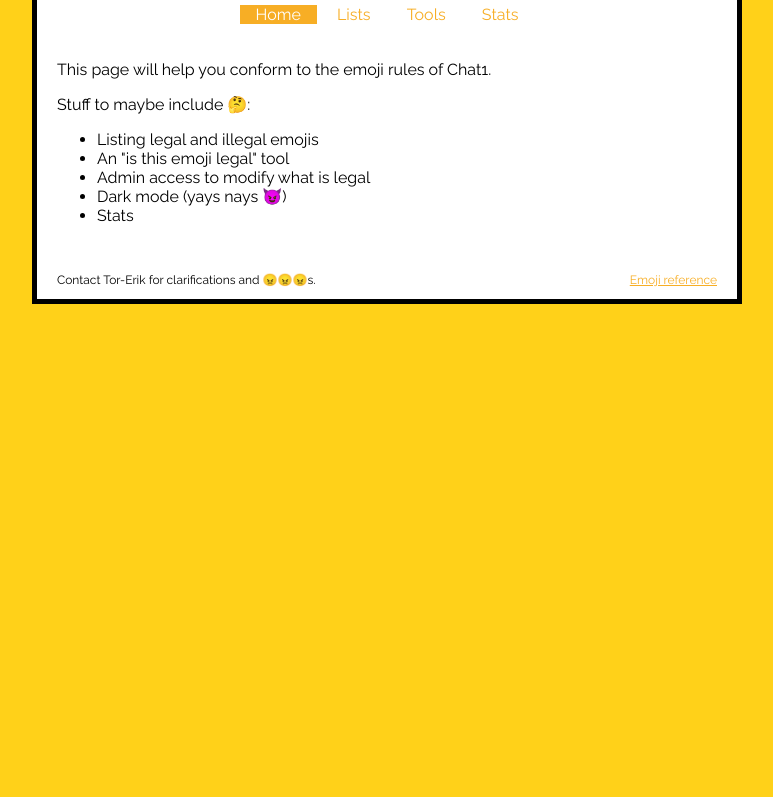
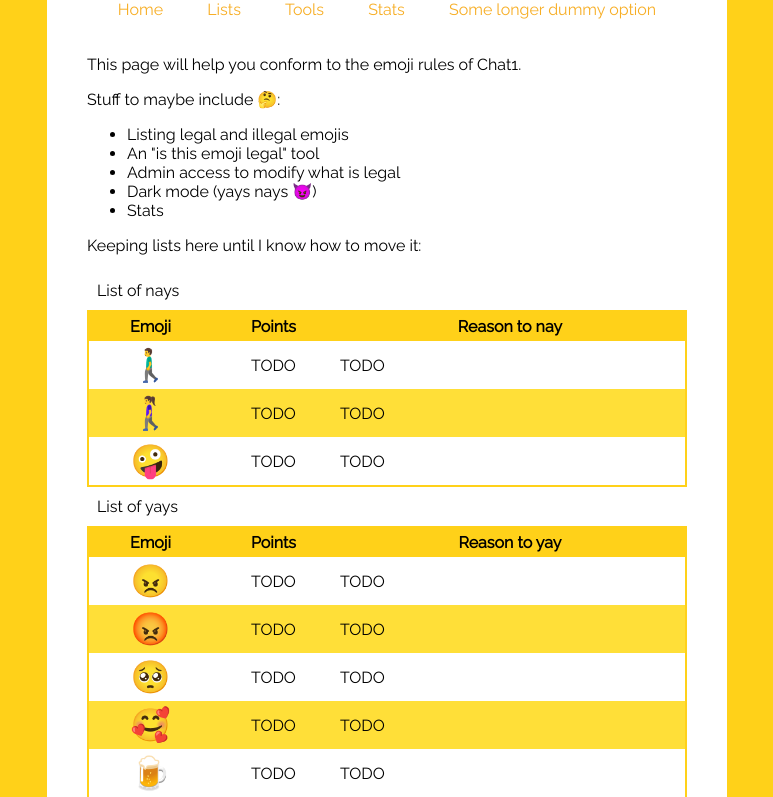
Before and after one commit to idadrosdal/emoji-yay-or-nay, a plain HTML site: page emoji-yay-or-nay/index.html in a window 1280 px wide. Shown: the part 111-908 px from the top of the page, without its empty margins (253-1026 px from the left). Before the commit the page ends 800 px from the top, so only its background shows below. Drawn offline with Linux system fonts and the light colour scheme.

Commit message:
Added new styling and created tables for yay/nay lists

```diff
--- a/emoji-yay-or-nay/index.html
+++ b/emoji-yay-or-nay/index.html
@@ -10,15 +10,16 @@
 
 <header>
 Emoji yay or nay?
-<span id="header-emoji">&#x1F636;</span>
+<span id="header-emoji"></span>
 </header>
 
 <nav>
 <ul class='nav-bar'>
-<li><a class='active' href="#">Home</a></li>
+<li><a href="#">Home</a></li>
 <li><a href="#">Lists</a></li>
 <li><a href="#">Tools</a></li>
 <li><a href="#">Stats</a></li>
+<li><a href="#">Some longer dummy option</a></li>
 </ul>
 </nav>
 
@@ -32,10 +33,76 @@ Emoji yay or nay?
 <li>Dark mode (yays nays &#x1F608;)</li>
 <li>Stats</li>
 </ul>
+<p>Keeping lists here until I know how to move it:</p>
+<table>
+<caption>List of nays</caption>
+<thead>
+<th scope="col">Emoji</th>
+<th scope="col">Points</th>
+<th scope="col">Reason to nay</th>
+</thead>
+<tbody>
+<tr>
+<td>&#x1F6B6;&#x200D;&#x2642;</td>
+<td>TODO</td>
+<td>TODO</td>
+</tr>
+<tr>
+<td>&#x1F6B6;&#x200D;&#x2640;</td>
+<td>TODO</td>
+<td>TODO</td>
+</tr>
+<tr>
+<td>&#x1F92A;</td>
+<td>TODO</td>
+<td>TODO</td>
+</tr>
+</tbody>
+</table>
+<table>
+<caption>List of yays</caption>
+<thead>
+<th scope="col">Emoji</th>
+<th scope="col">Points</th>
+<th scope="col">Reason to yay</th>
+</thead>
+<tbody>
+<tr>
+<td>&#x1F620;</td>
+<td>TODO</td>
+<td>TODO</td>
+</tr>
+<tr>
+<td>&#x1F621;</td>
+<td>TODO</td>
+<td>TODO</td>
+</tr>
+<tr>
+<td>&#x1F97A;</td>
+<td>TODO</td>
+<td>TODO</td>
+</tr>
+<tr>
+<td>&#x1F970;</td>
+<td>TODO</td>
+<td>TODO</td>
+</tr>
+<tr>
+<td>&#x1F37A;</td>
+<td>TODO</td>
+<td>TODO</td>
+</tr>
+<tr>
+<td>&#x1F634;</td>
+<td>TODO</td>
+<td>TODO</td>
+</tr>
+</tbody>
+</table>
 </main>
 
 <footer>
-<p><a href="https://emojipedia.org/" id="emoji-ref">Emoji reference</a></p>
+<p><a href="https://emojipedia.org/" class="reference">Emoji reference</a></p>
 <p>Contact Tor-Erik for clarifications and &#x1F620;&#x1F620;&#x1F620;s.</p>
 </footer>
 
--- a/emoji-yay-or-nay/scripts/main.js
+++ b/emoji-yay-or-nay/scripts/main.js
@@ -1,8 +1,11 @@
+const defaultEmoji = String.fromCodePoint(0x1F636);
+const altEmoji = String.fromCodePoint(0x1F92A);
 let emojiElem = document.getElementById("header-emoji");
+emojiElem.innerHTML = defaultEmoji;
 emojiElem.onclick = function() {
-	if (emojiElem.innerHTML.normalize() == String.fromCodePoint(0x1F636).normalize()) {
-		emojiElem.innerHTML = "&#x1F92A";
+	if (emojiElem.innerHTML.normalize() == defaultEmoji.normalize()) {
+		emojiElem.innerHTML = altEmoji;
 	} else {
-		emojiElem.innerHTML = "&#x1F636;";
+		emojiElem.innerHTML = defaultEmoji;
 	}
 }
--- a/emoji-yay-or-nay/styles/style.css
+++ b/emoji-yay-or-nay/styles/style.css
@@ -12,27 +12,29 @@ html a {
 }
 
 body {
-  width: 700px;
+  width: 600px;
   margin: 0 auto;
+  padding: 0 40px 0 40px;
+  min-height: 100vh;
   background-color: white;
-  border: 5px solid black;
+  //border: 5px solid black;
 }
-
 
 /*
 Header style
 */
 header {
-	padding: 20px 20px 0px 20px;
 	text-align: center;
 	font-size: 60px;
+	padding-top: 20px;
+	padding-bottom: 20px;
 }
 
 /*
 Navigation style
 */
 nav {
-	padding: 20px 20px 0px 20px;
+	font-size: 16px;
 }
 
 .nav-bar {
@@ -40,22 +42,21 @@ nav {
 	list-style-type: none;
 	margin: 0;
 	padding: 0;
-	overflow: hidden;
-	background-color: white;
 }
 
 .nav-bar li {
-	display: inline;
+	display: inline-block;
 }
 
 .nav-bar li a {
 	text-decoration: none;
 	color: #f7ae25;
-	padding: 16px;
+	margin: 16px;
+	padding: 4px;
 	text-align: center;
 }
 
-.nav-bar li a:hover, .nav-bar li a.active {
+.nav-bar li a:hover, .nav-bar li a:focus {
 	color: white;
 	background-color: #f7ae25;
 }
@@ -64,8 +65,63 @@ nav {
 Main section style
 */
 main {
-	padding: 20px 20px 0px 20px;
 	font-size: 16px;
+	padding-top: 20px;
+	padding-bottom: 20px;
+}
+
+table {
+	width: 100%;
+	border: 2px solid #FFD119;
+	border-collapse: collapse;
+	table-layout: fixed;
+}
+
+table caption {
+	text-align: left;
+	padding: 10px;
+	caption-side: top;
+}
+
+thead {
+	background-color: #FFD119;
+}
+
+thead th:nth-child(1) {
+	width: 20%;
+}
+
+thead th:nth-child(2) {
+	width: 20%;
+}
+
+thead th:nth-child(3) {
+	width: 60%;
+}
+
+th {
+	padding: 20px;
+}
+
+th, td {
+	padding: 5px;
+}
+
+tbody td:nth-child(1) {
+	text-align: center;
+	font-size: 200%;
+}
+
+tbody td:nth-child(2) {
+	text-align: center;
+}
+
+tbody tr:nth-child(odd) {
+  background-color: white;
+}
+
+tbody tr:nth-child(even) {
+  background-color: #ffdf38;
 }
 
 
@@ -73,10 +129,11 @@ main {
 Footer style
 */
 footer {
-	padding: 20px 20px 0px 20px;
 	font-size: 12px;
+	padding-top: 10px;
+	padding-bottom: 10px;
 }
 
-footer #emoji-ref {
+footer .reference {
 	float: right;
 }
```
